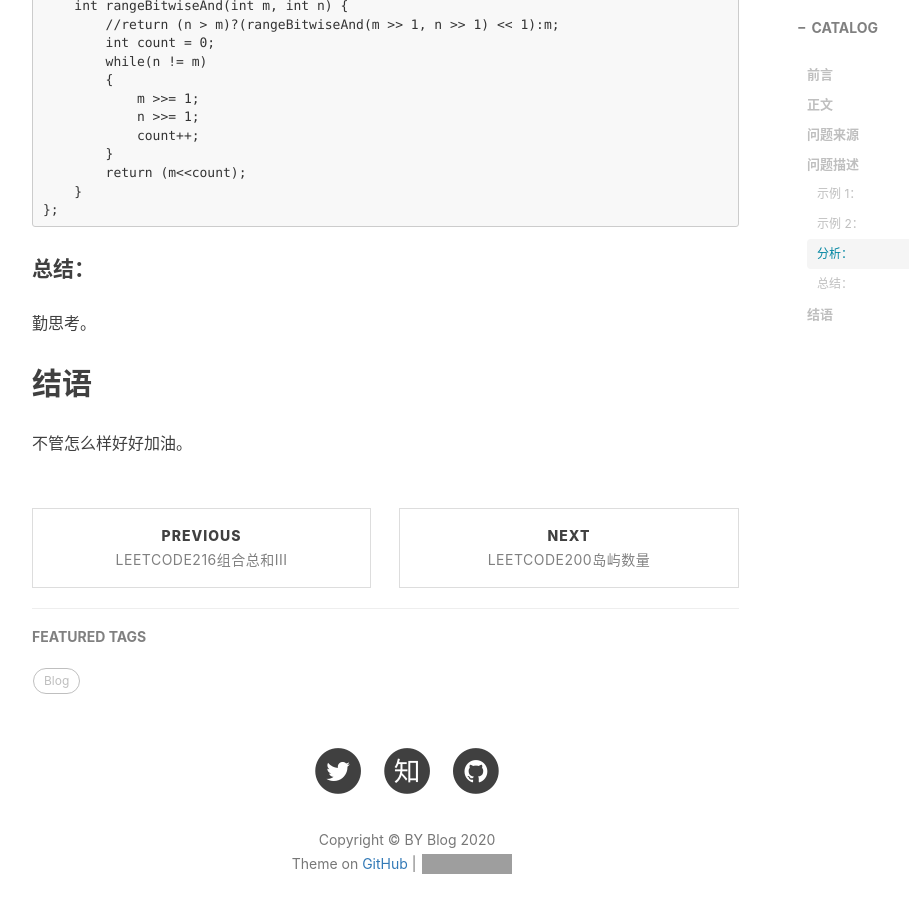
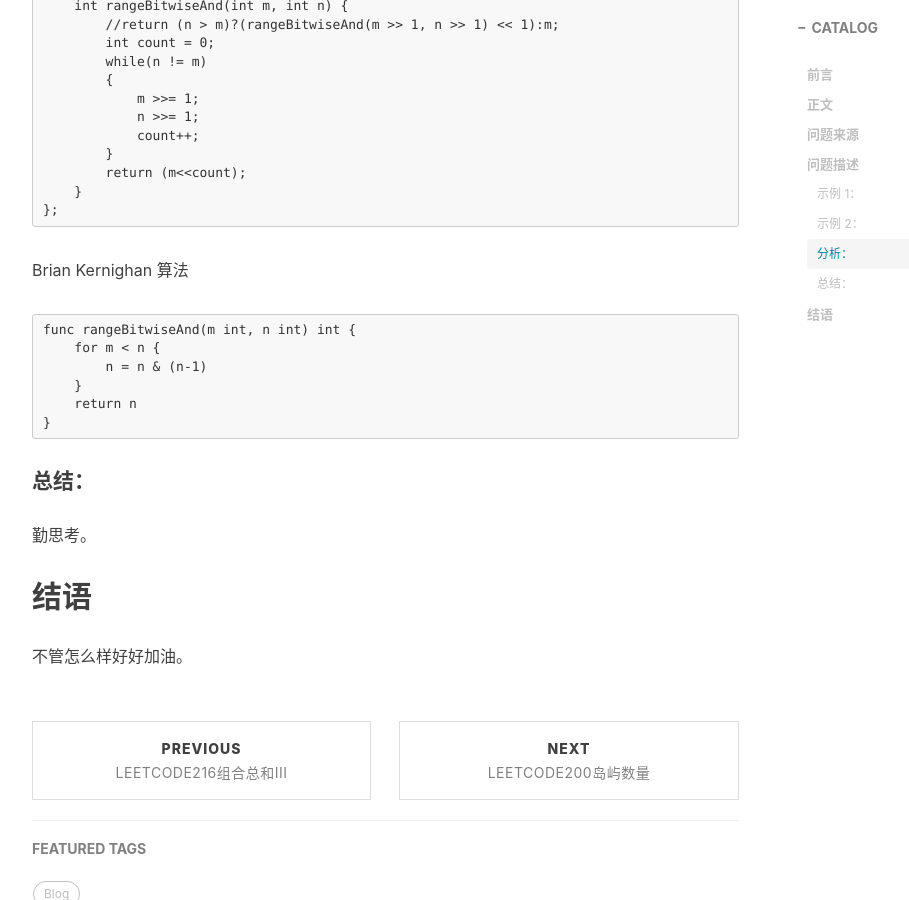
Before and after one commit to pamleft/pamleft.github.io, a Jekyll site: the page built from _posts/2019-07-04-leetcode201数字范围按位与.md, in a window 1280 px wide and 900 px high, scrolled down 1587 px. Shown: the whole window, without its empty margins (233-1142 px from the left). Built offline with Jekyll 4.4.1, drawn with Linux system fonts in a browser that asks for light colours; nearby versions of some CDN libraries; comment, search, counter and statistics services are not loaded; grey boxes are pictures that could not be loaded.

Commit message:
leetcode201mod

````diff
--- a/_posts/2019-07-04-leetcode201数字范围按位与.md
+++ b/_posts/2019-07-04-leetcode201数字范围按位与.md
@@ -65,6 +65,15 @@ public:
     }
 };
 ```
+Brian Kernighan 算法
+```
+func rangeBitwiseAnd(m int, n int) int {
+    for m < n {
+        n = n & (n-1)
+    }
+    return n
+}
+```
 #### 总结：
 勤思考。
 
````
